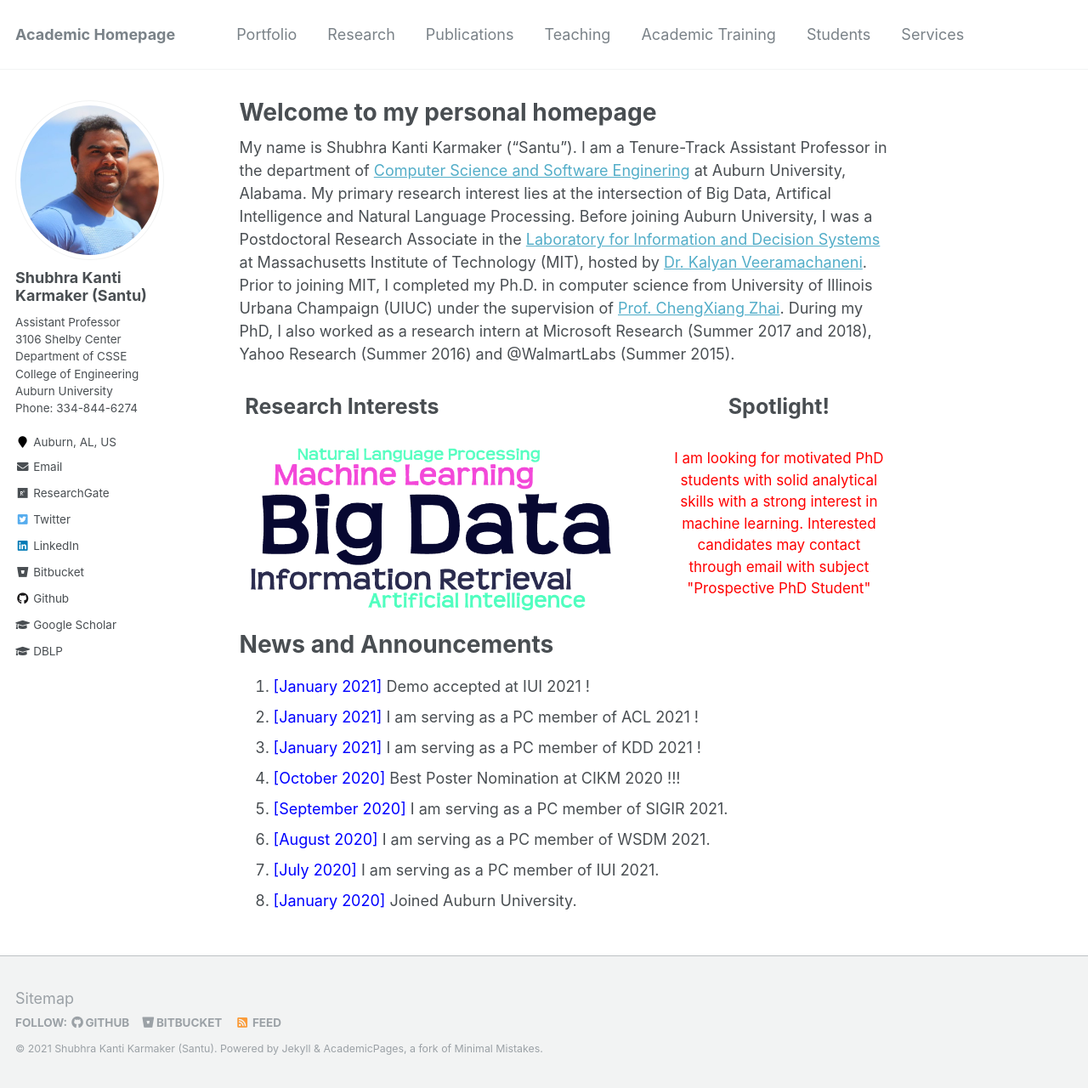
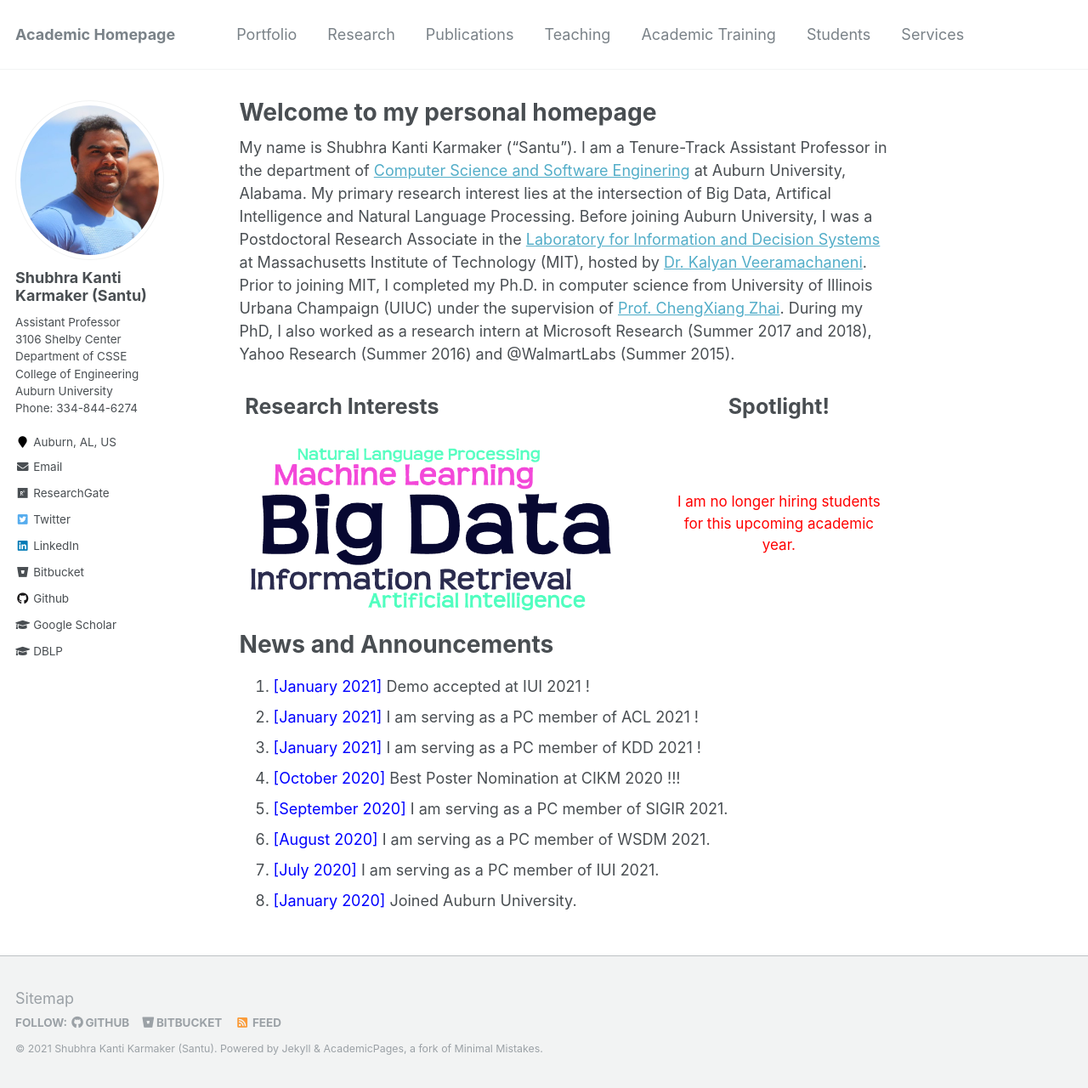
Before and after one commit to karmake2/karmake2.github.io, a Jekyll site: the page built from _pages/about.md, in a window 1280 px wide and 1280 px high. Shown: the whole window at 85% size. Built offline with Jekyll 4.4.1, drawn with Linux system fonts in a browser that asks for light colours.

Commit message:
Minor Issues Fixed

```diff
--- a/_pages/about.md
+++ b/_pages/about.md
@@ -18,7 +18,7 @@
  </tr>
  <tr>
     <td style="border: none;" align="left" width="500"> <img src="images/ResearchInterest.png" alt="" /></td>
-    <td style="border: none;" align="center"><span style="color:red; font-size:17px"> I am looking for motivated PhD students with solid analytical skills with a strong interest in machine learning. Interested candidates may contact through email with subject "Prospective PhD Student"</span></td>
+    <td style="border: none;" align="center"><span style="color:red; font-size:17px"> I am no longer hiring students for this upcoming academic year.</span></td>
  </tr>
 </table>
 
```
